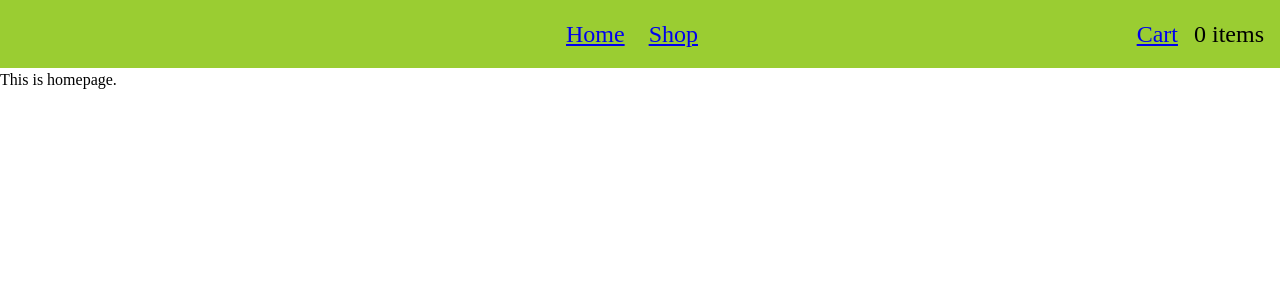
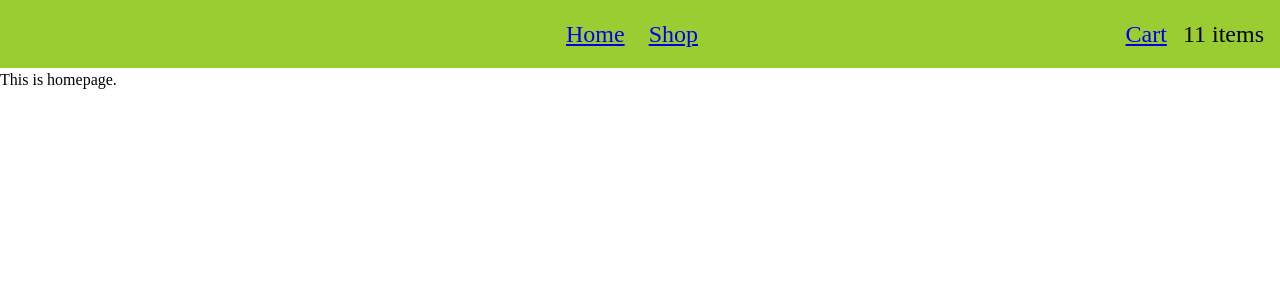
Before and after one commit to tmz0822/odin-shopping-cart, a React (Vite) app: page / in a window 1280 px wide. Shown: the top 300 px of the page. Built offline with nearby package versions, Linux system fonts and the light colour scheme.

Commit message:
add more styles

```diff
--- a/src/components/ProductCard.jsx
+++ b/src/components/ProductCard.jsx
@@ -1,5 +1,47 @@
 import { useState } from 'react';
 import styled from 'styled-components';
+
+export default function ProductCard({ product, handleAddItemToCart }) {
+  const [quantity, setQuantity] = useState(1);
+
+  function addToCart() {
+    const item = { ...product, quantity };
+    handleAddItemToCart(item);
+
+    setQuantity(0);
+  }
+
+  return (
+    <Card>
+      <Image src={product.image} alt={product.title} />
+
+      <Content>
+        <Title>{product.title}</Title>
+
+        <InputWrapper>
+          <input
+            type="number"
+            name="quantity"
+            placeholder="Quantity"
+            value={quantity}
+            onChange={(event) => setQuantity(event.target.value)}
+            min="0"
+          />
+          <Button type="button" onClick={() => setQuantity(quantity + 1)}>
+            +
+          </Button>
+          <Button type="button" onClick={() => setQuantity(quantity - 1)}>
+            -
+          </Button>
+        </InputWrapper>
+
+        <Button type="button" onClick={addToCart}>
+          Add To Cart
+        </Button>
+      </Content>
+    </Card>
+  );
+}
 
 const Card = styled.div`
   max-width: 300px;
@@ -57,45 +99,3 @@ const Button = styled.button`
     background-color: #0056b3;
   }
 `;
-
-export default function ProductCard({ product, handleAddItemToCart }) {
-  const [quantity, setQuantity] = useState(0);
-
-  function addToCart() {
-    const item = { ...product, quantity };
-    handleAddItemToCart(item);
-
-    setQuantity(0);
-  }
-
-  return (
-    <Card>
-      <Image src={product.image} alt={product.title} />
-
-      <Content>
-        <Title>{product.title}</Title>
-
-        <InputWrapper>
-          <input
-            type="number"
-            name="quantity"
-            placeholder="Quantity"
-            value={quantity}
-            onChange={(event) => setQuantity(event.target.value)}
-            min="0"
-          />
-          <Button type="button" onClick={() => setQuantity(quantity + 1)}>
-            +
-          </Button>
-          <Button type="button" onClick={() => setQuantity(quantity - 1)}>
-            -
-          </Button>
-        </InputWrapper>
-
-        <Button type="button" onClick={addToCart}>
-          Add To Cart
-        </Button>
-      </Content>
-    </Card>
-  );
-}
--- a/src/routes/cart.jsx
+++ b/src/routes/cart.jsx
@@ -1,4 +1,4 @@
-import { useOutletContext } from 'react-router-dom';
+import { Link, useOutletContext } from 'react-router-dom';
 import CartItem from '../components/CartItem';
 import styled from 'styled-components';
 
@@ -8,41 +8,88 @@ export default function Cart() {
   const handleItemUpdate = () => {};
 
   return (
-    <div
-      style={{
-        maxWidth: '1200px',
-        border: '1px solid red',
-        margin: '0 auto',
-      }}
-    >
-      <h1>Cart Overview</h1>
-      <FlexWrapper>
+    <>
+      <Title>Cart Overview</Title>
+      <Wrapper>
         <CartOverview>
+          {items.length === 0 && (
+            <EmptyCart>
+              <svg
+                width="64"
+                height="64"
+                viewBox="0 0 24 24"
+                fill="none"
+                xmlns="http://www.w3.org/2000/svg"
+              >
+                <path
+                  d="M3 3H5L6 6M6 6H21L19 13H8M6 6L8 13M8 13L6 18H19"
+                  stroke="black"
+                  strokeWidth="2"
+                  strokeLinecap="round"
+                  strokeLinejoin="round"
+                />
+                <circle cx="8.5" cy="20.5" r="1.5" fill="black" />
+                <circle cx="17.5" cy="20.5" r="1.5" fill="black" />
+              </svg>
+
+              <div>Your cart is empty</div>
+              <Link to="/shop">Go shop now!</Link>
+            </EmptyCart>
+          )}
           {items.length > 0 &&
             items.map((item) => <CartItem key={item.id} item={item} />)}
         </CartOverview>
         <Checkout>
           <h2>Checkout now</h2>
         </Checkout>
-      </FlexWrapper>
-    </div>
+      </Wrapper>
+    </>
   );
 }
 
-const FlexWrapper = styled.div`
+const Title = styled.h1`
+  width: 100%;
   max-width: 1200px;
+  margin: 0 auto;
+`;
+
+const Wrapper = styled.div`
+  width: 100%;
+  max-width: 1200px;
+  margin: 0 auto;
+
+  flex-grow: 1; // make height fit to screen
+
   display: flex;
   gap: 20px;
 `;
+
 const CartOverview = styled.section`
   flex: 2;
+
   border: 1px solid #e0e0e0;
   border-radius: 10px;
   box-shadow: 0 4px 8px rgba(0, 0, 0, 0.1);
 `;
+
+const EmptyCart = styled.div`
+  display: flex;
+  flex-direction: column;
+  align-items: center;
+  justify-content: center;
+  font-size: 1.3rem;
+  gap: 0.8rem;
+  height: 100%;
+`;
+
 const Checkout = styled.section`
   flex: 1;
   border: 1px solid #e0e0e0;
   border-radius: 10px;
   box-shadow: 0 4px 8px rgba(0, 0, 0, 0.1);
+
+  max-height: 800px;
+
+  position: sticky;
+  top: 50px;
 `;
--- a/src/routes/root.jsx
+++ b/src/routes/root.jsx
@@ -1,9 +1,170 @@
 import { Outlet } from 'react-router-dom';
 import Navbar from '../components/Navbar';
-import { useState } from 'react';
+import { useEffect, useState } from 'react';
+import styled from 'styled-components';
 
 export default function Root() {
-  const [items, setItems] = useState([]);
+  const [items, setItems] = useState([
+    {
+      id: 1,
+      title: 'Fjallraven - Foldsack No. 1 Backpack, Fits 15 Laptops',
+      price: 109.95,
+      description:
+        'Your perfect pack for everyday use and walks in the forest. Stash your laptop (up to 15 inches) in the padded sleeve, your everyday',
+      category: "men's clothing",
+      image: 'https://fakestoreapi.com/img/81fPKd-2AYL._AC_SL1500_.jpg',
+      rating: {
+        rate: 3.9,
+        count: 120,
+      },
+      quantity: 1,
+    },
+    {
+      id: 3,
+      title: 'Mens Cotton Jacket',
+      price: 55.99,
+      description:
+        'great outerwear jackets for Spring/Autumn/Winter, suitable for many occasions, such as working, hiking, camping, mountain/rock climbing, cycling, traveling or other outdoors. Good gift choice for you or your family member. A warm hearted love to Father, husband or son in this thanksgiving or Christmas Day.',
+      category: "men's clothing",
+      image: 'https://fakestoreapi.com/img/71li-ujtlUL._AC_UX679_.jpg',
+      rating: {
+        rate: 4.7,
+        count: 500,
+      },
+      quantity: 1,
+    },
+    {
+      id: 4,
+      title: 'Mens Casual Slim Fit',
+      price: 15.99,
+      description:
+        'The color could be slightly different between on the screen and in practice. / Please note that body builds vary by person, therefore, detailed size information should be reviewed below on the product description.',
+      category: "men's clothing",
+      image: 'https://fakestoreapi.com/img/71YXzeOuslL._AC_UY879_.jpg',
+      rating: {
+        rate: 2.1,
+        count: 430,
+      },
+      quantity: 1,
+    },
+    {
+      id: 5,
+      title:
+        "John Hardy Women's Legends Naga Gold & Silver Dragon Station Chain Bracelet",
+      price: 695,
+      description:
+        "From our Legends Collection, the Naga was inspired by the mythical water dragon that protects the ocean's pearl. Wear facing inward to be bestowed with love and abundance, or outward for protection.",
+      category: 'jewelery',
+      image: 'https://fakestoreapi.com/img/71pWzhdJNwL._AC_UL640_QL65_ML3_.jpg',
+      rating: {
+        rate: 4.6,
+        count: 400,
+      },
+      quantity: 1,
+    },
+    {
+      id: 6,
+      title: 'Solid Gold Petite Micropave ',
+      price: 168,
+      description:
+        'Satisfaction Guaranteed. Return or exchange any order within 30 days.Designed and sold by Hafeez Center in the United States. Satisfaction Guaranteed. Return or exchange any order within 30 days.',
+      category: 'jewelery',
+      image: 'https://fakestoreapi.com/img/61sbMiUnoGL._AC_UL640_QL65_ML3_.jpg',
+      rating: {
+        rate: 3.9,
+        count: 70,
+      },
+      quantity: 1,
+    },
+    {
+      id: 8,
+      title: 'Pierced Owl Rose Gold Plated Stainless Steel Double',
+      price: 10.99,
+      description:
+        'Rose Gold Plated Double Flared Tunnel Plug Earrings. Made of 316L Stainless Steel',
+      category: 'jewelery',
+      image: 'https://fakestoreapi.com/img/51UDEzMJVpL._AC_UL640_QL65_ML3_.jpg',
+      rating: {
+        rate: 1.9,
+        count: 100,
+      },
+      quantity: 1,
+    },
+    {
+      id: 7,
+      title: 'White Gold Plated Princess',
+      price: 9.99,
+      description:
+        "Classic Created Wedding Engagement Solitaire Diamond Promise Ring for Her. Gifts to spoil your love more for Engagement, Wedding, Anniversary, Valentine's Day...",
+      category: 'jewelery',
+      image: 'https://fakestoreapi.com/img/71YAIFU48IL._AC_UL640_QL65_ML3_.jpg',
+      rating: {
+        rate: 3,
+        count: 400,
+      },
+      quantity: 1,
+    },
+    {
+      id: 9,
+      title: 'WD 2TB Elements Portable External Hard Drive - USB 3.0 ',
+      price: 64,
+      description:
+        'USB 3.0 and USB 2.0 Compatibility Fast data transfers Improve PC Performance High Capacity; Compatibility Formatted NTFS for Windows 10, Windows 8.1, Windows 7; Reformatting may be required for other operating systems; Compatibility may vary depending on user’s hardware configuration and operating system',
+      category: 'electronics',
+      image: 'https://fakestoreapi.com/img/61IBBVJvSDL._AC_SY879_.jpg',
+      rating: {
+        rate: 3.3,
+        count: 203,
+      },
+      quantity: 1,
+    },
+    {
+      id: 10,
+      title: 'SanDisk SSD PLUS 1TB Internal SSD - SATA III 6 Gb/s',
+      price: 109,
+      description:
+        'Easy upgrade for faster boot up, shutdown, application load and response (As compared to 5400 RPM SATA 2.5” hard drive; Based on published specifications and internal benchmarking tests using PCMark vantage scores) Boosts burst write performance, making it ideal for typical PC workloads The perfect balance of performance and reliability Read/write speeds of up to 535MB/s/450MB/s (Based on internal testing; Performance may vary depending upon drive capacity, host device, OS and application.)',
+      category: 'electronics',
+      image: 'https://fakestoreapi.com/img/61U7T1koQqL._AC_SX679_.jpg',
+      rating: {
+        rate: 2.9,
+        count: 470,
+      },
+      quantity: 1,
+    },
+    {
+      id: 11,
+      title:
+        'Silicon Power 256GB SSD 3D NAND A55 SLC Cache Performance Boost SATA III 2.5',
+      price: 109,
+      description:
+        '3D NAND flash are applied to deliver high transfer speeds Remarkable transfer speeds that enable faster bootup and improved overall system performance. The advanced SLC Cache Technology allows performance boost and longer lifespan 7mm slim design suitable for Ultrabooks and Ultra-slim notebooks. Supports TRIM command, Garbage Collection technology, RAID, and ECC (Error Checking & Correction) to provide the optimized performance and enhanced reliability.',
+      category: 'electronics',
+      image: 'https://fakestoreapi.com/img/71kWymZ+c+L._AC_SX679_.jpg',
+      rating: {
+        rate: 4.8,
+        count: 319,
+      },
+      quantity: 1,
+    },
+    {
+      id: 12,
+      title:
+        'WD 4TB Gaming Drive Works with Playstation 4 Portable External Hard Drive',
+      price: 114,
+      description:
+        "Expand your PS4 gaming experience, Play anywhere Fast and easy, setup Sleek design with high capacity, 3-year manufacturer's limited warranty",
+      category: 'electronics',
+      image: 'https://fakestoreapi.com/img/61mtL65D4cL._AC_SX679_.jpg',
+      rating: {
+        rate: 4.8,
+        count: 400,
+      },
+      quantity: 1,
+    },
+  ]);
+
+  // useEffect(() => setItems([]), []);
 
   function handleAddItemToCart(item) {
     const found = items.find((i) => i.id === item.id);
@@ -22,9 +183,16 @@ export default function Root() {
   }
 
   return (
-    <>
+    <Wrapper>
       <Navbar quantity={items.length} />
+
       <Outlet context={{ items, handleAddItemToCart }} />
-    </>
+    </Wrapper>
   );
 }
+
+const Wrapper = styled.div`
+  display: flex;
+  flex-direction: column;
+  height: 100vh;
+`;
```
Also changed, not shown: src/components/CartItem.jsx (+12 -7 lines).
